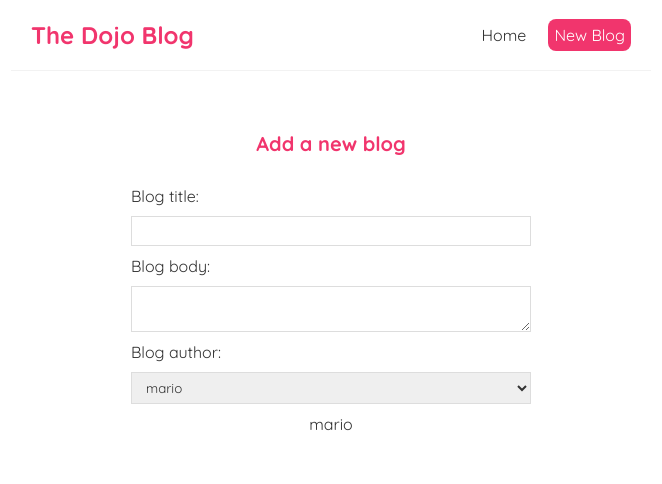
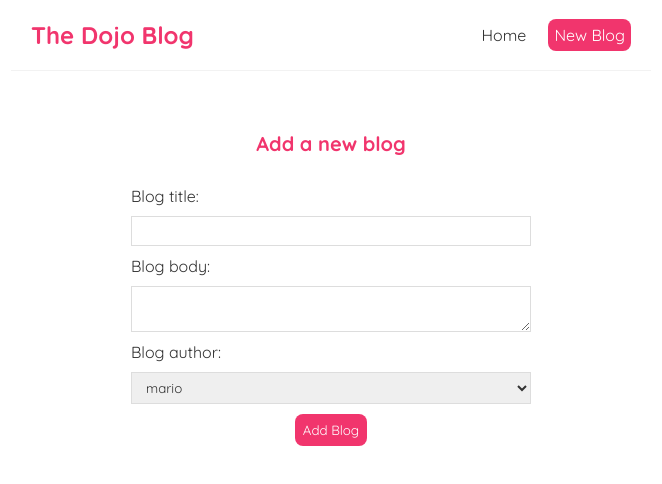
Before and after one commit to Galuz/pruebas-con-react, a React (Create React App) app: page /create in a window 1280 px wide. Shown: the top 484 px of the page, without its empty margins (309-971 px from the left). Built offline with nearby package versions, Linux system fonts and the light colour scheme.

Commit message:
main - 28, submit events.

```diff
--- a/src/Create.js
+++ b/src/Create.js
@@ -5,10 +5,16 @@
   const [body, setBody] = useState('')
   const [author, setAuthor] = useState('mario')
 
+  const handleSubmit = (e) => {
+    e.preventDefault()
+    const blog = { title, body, author }
+    console.log(blog)
+  }
+
   return (
      <div className="create">
        <h2>Add a new blog</h2>
-       <form>
+       <form onSubmit={handleSubmit}>
          <label>Blog title:</label>
          <input
           type="text"
@@ -29,10 +35,7 @@
           <option value="mario">mario</option>
           <option value="yoshi">yoshi</option>
         </select>
-
-        <p>{title}</p>
-        <p>{body}</p>
-        <p>{author}</p>
+        <button type="submit">Add Blog</button>
        </form>
      </div>
   );
```
